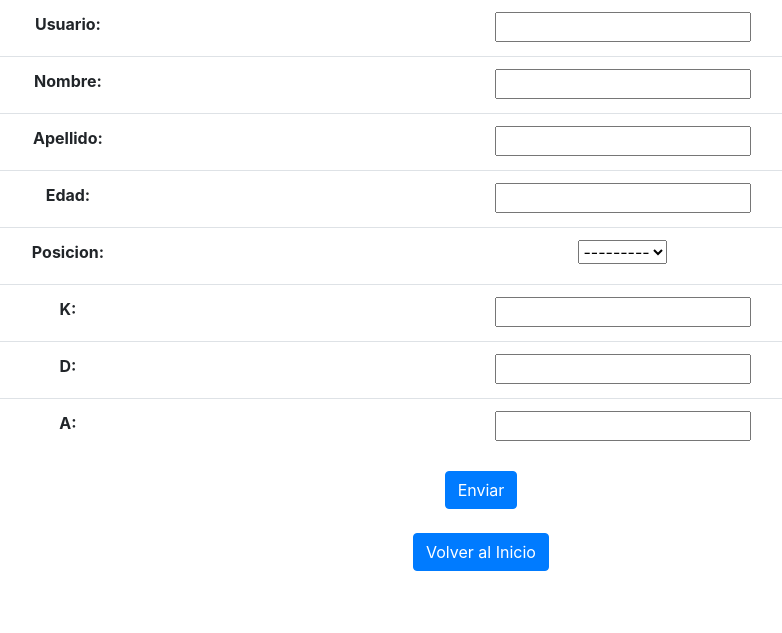
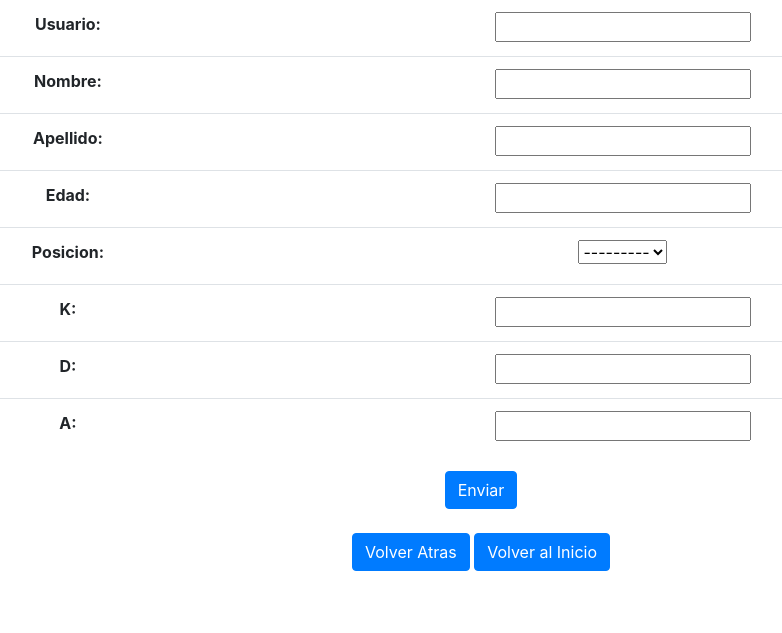
Before and after one commit to nicomauvecin/crud-torneo-lol, a Django app: template crud_lol/equipos_jugadores/templates/jugadores/editar.html in a window 1280 px wide. Shown: the part 57-690 px from the top of the page, without its empty margins (159-941 px from the left). Run offline with Django 3.2, Linux system fonts and the light colour scheme; the template is opened without the code that fills it: values that come from a table or form of the project are taken from there, others are empty; some libraries are stand-ins or nearby versions.

Commit message:
agrega botón volver atrás en la sección editar jugadores

```diff
--- a/crud_lol/equipos_jugadores/templates/jugadores/editar.html
+++ b/crud_lol/equipos_jugadores/templates/jugadores/editar.html
@@ -21,6 +21,7 @@
       {% csrf_token %}
   </form>
     <br>
+    <a href="{% url 'jugadores' %}"><button class="btn btn-primary">Volver Atras</button></a>
     <a href="{% url 'index' %}"><button class="btn btn-primary">Volver al Inicio</button></a>
 </div>
 {% bootstrap_javascript jquery='full' %}
```
